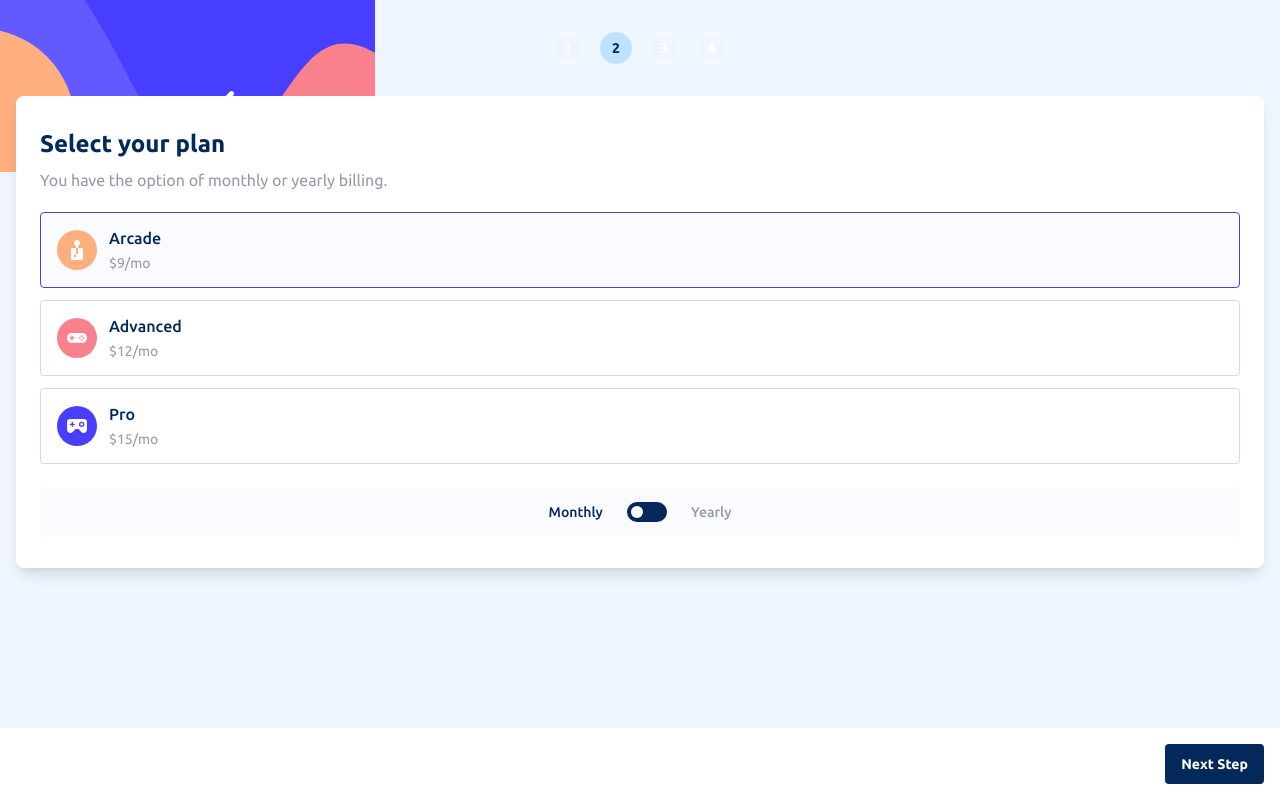
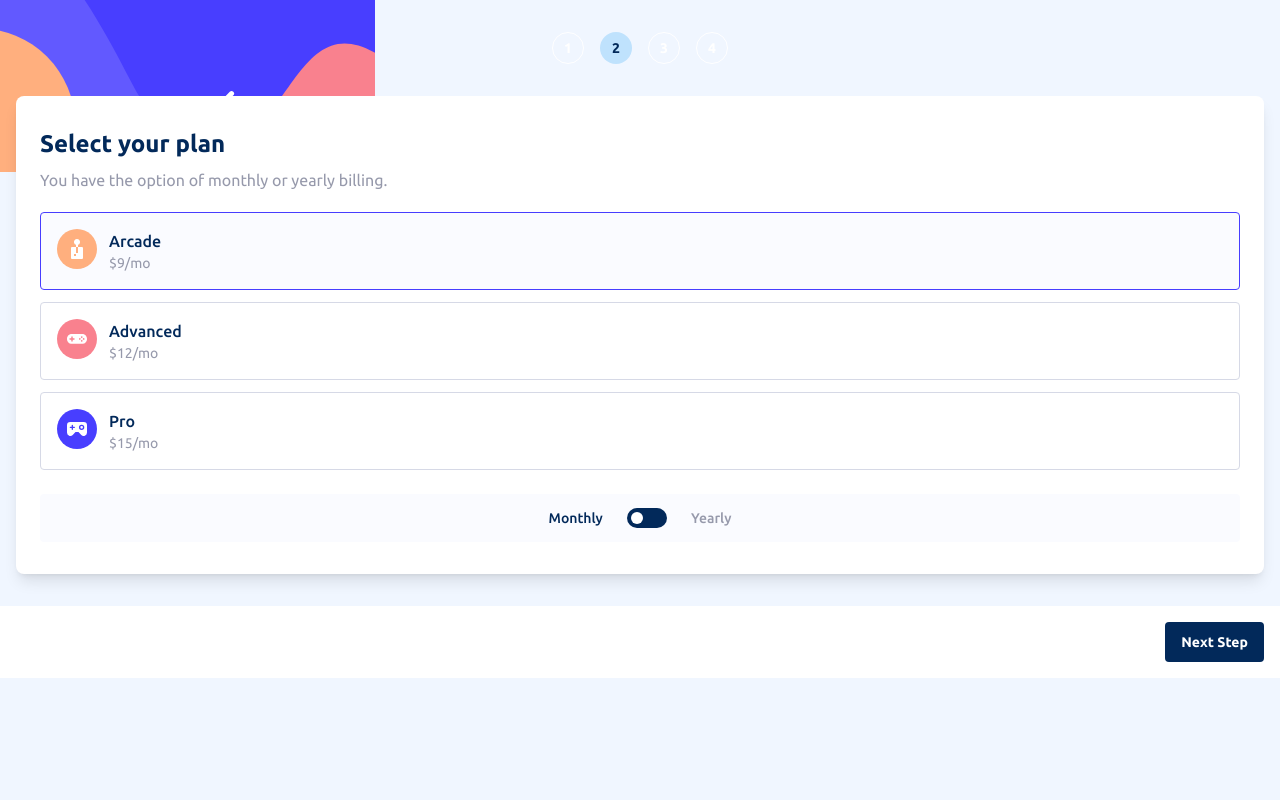
Before and after one commit to danaYatsuta/fm-multi-step-form, a Vue app: page / in a window 1280 px wide. Built offline with nearby package versions, Linux system fonts and the light colour scheme; the HTML template or start-up script is replaced by a standard one.

Commit message:
Show "2 months free" label for yearly plans

```diff
--- a/src/App.vue
+++ b/src/App.vue
@@ -110,7 +110,7 @@ function onNextStepButtonClick() {
       <StepTwo v-if="currentStep === 2" v-model="form" />
     </main>
 
-    <div class="absolute right-0 bottom-0 left-0 flex h-18 items-center justify-end bg-white">
+    <div class="sticky right-0 bottom-0 left-0 flex h-18 items-center justify-end bg-white">
       <button
         type="button"
         class="bg-marine-blue hover:bg-light-marine-blue mr-4 h-10 rounded-sm px-4 text-sm font-bold text-white"
--- a/src/components/PlanRadioButton.vue
+++ b/src/components/PlanRadioButton.vue
@@ -6,6 +6,7 @@ defineProps<{
   planName: string
   price: string
   value: Plan
+  extraInfo?: string
 }>()
 
 const model = defineModel<Plan>()
@@ -13,13 +14,14 @@ const model = defineModel<Plan>()
 
 <template>
   <label
-    class="border-light-gray has-checked:border-purplish-blue has-checked:bg-alabaster flex h-19 items-center gap-3 rounded-sm border px-4"
+    class="border-light-gray has-checked:border-purplish-blue has-checked:bg-alabaster flex gap-3 rounded-sm border px-4 py-4"
   >
     <input v-model="model" type="radio" class="hidden" :value />
-    <img :src="`/src/assets/img/${icon}`" aria-hidden="true" />
+    <img :src="`/src/assets/img/${icon}`" aria-hidden="true" class="self-start" />
     <span>
-      <span class="text-marine-blue text block font-medium">{{ planName }}</span>
-      <span class="text-sm">{{ price }}</span>
+      <span class="text-marine-blue block font-medium">{{ planName }}</span>
+      <span class="block text-sm">{{ price }}</span>
+      <span class="text-marine-blue text-sm">{{ extraInfo }}</span>
     </span>
   </label>
 </template>
--- a/src/components/StepTwo.vue
+++ b/src/components/StepTwo.vue
@@ -18,6 +18,7 @@ const model = defineModel<Form>({ required: true })
       icon="icon-arcade.svg"
       plan-name="Arcade"
       :price="model.isYearly ? '$90/yr' : '$9/mo'"
+      :extra-info="model.isYearly ? '2 months free' : undefined"
     />
 
     <PlanRadioButton
@@ -26,6 +27,7 @@ const model = defineModel<Form>({ required: true })
       plan-name="Advanced"
       :price="model.isYearly ? '$120/yr' : '$12/mo'"
       value="advanced"
+      :extra-info="model.isYearly ? '2 months free' : undefined"
     />
 
     <PlanRadioButton
@@ -34,6 +36,7 @@ const model = defineModel<Form>({ required: true })
       plan-name="Pro"
       :price="model.isYearly ? '$150/yr' : '$15/mo'"
       value="pro"
+      :extra-info="model.isYearly ? '2 months free' : undefined"
     />
 
     <div
```
